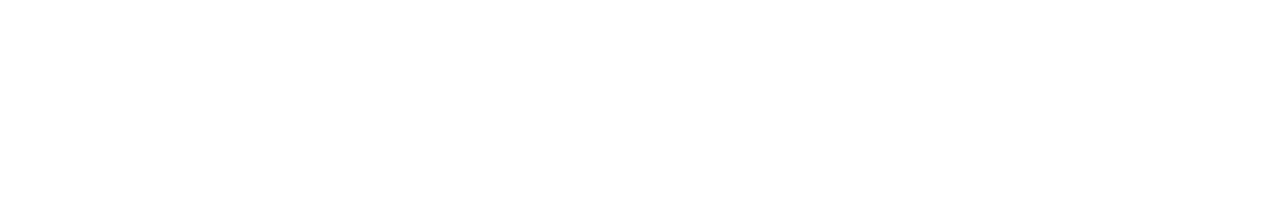
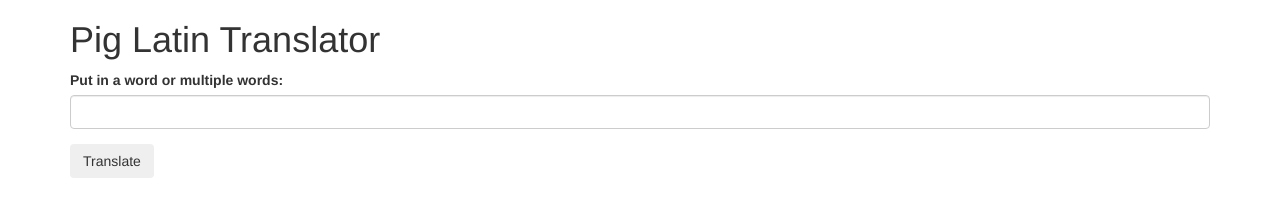
Before and after one commit to silvermistshadow/piglatin, a plain HTML site: page index.html in a window 1280 px wide. Drawn offline with Linux system fonts and the light colour scheme.

Commit message:
add user interface to html

```diff
--- a/index.html
+++ b/index.html
@@ -9,6 +9,19 @@
     <title>Pig Latin Translator</title>
   </head>
   <body>
+    <div class="container">
+      <h1>Pig Latin Translator</h1>
+      <form id="formOne">
+        <div class="form-group">
+          <label for="input">Put in a word or multiple words:</label>
+          <input id="input" type="text" class="form-control" required>
+        </div>
+        <button type="submit" class="btn">Translate</button>
+      </form>
 
+      <div id="output">
+
+      </div>
+    </div>
   </body>
 </html>
```
